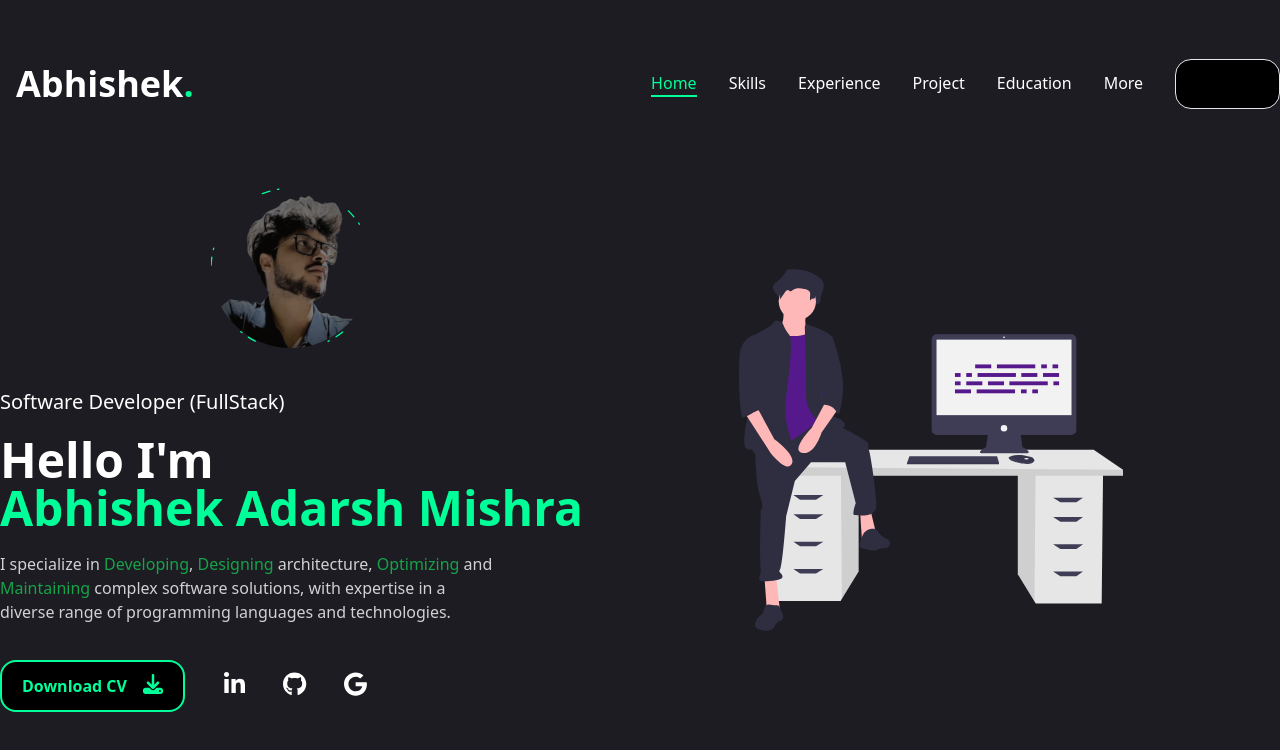
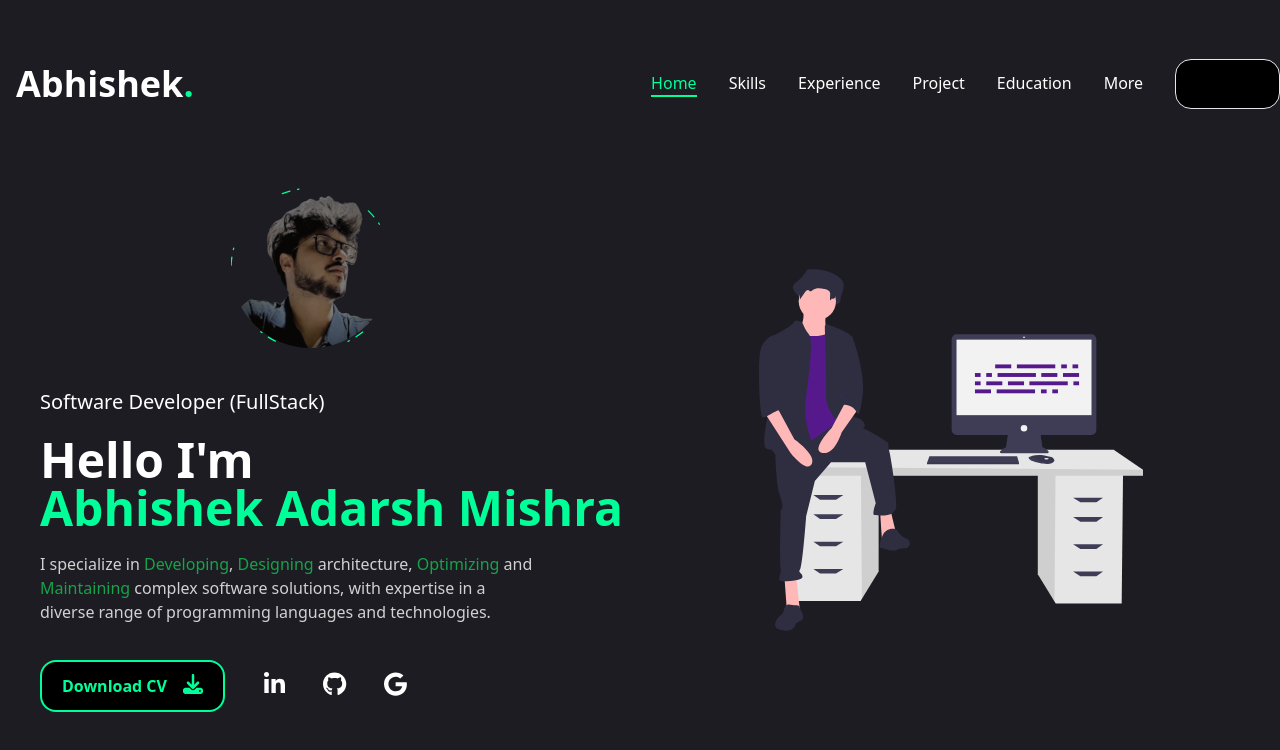
Before and after one commit to AbhishekAdarshMishra/my-portfolio, a React (Vite) app: page / in a window 1280 px wide. Shown: the top 750 px of the page. Built offline with nearby package versions, Linux system fonts and the light colour scheme; a web font is replaced by a local one.

Commit message:
minor ui change

```diff
--- a/src/components/pages/HomePage.tsx
+++ b/src/components/pages/HomePage.tsx
@@ -14,6 +14,7 @@ const HomePage = () => {
                 <div className="mb-10">
                   <Photo/>
                 </div>
+                <div className="pl-10">
                   <span className="text-2xl xl:text-xl">Software Developer (FullStack)</span>
                   <h1 className="text-3xl xl:text-5xl font-bold my-5">
                     Hello I'm <br/> <span className="text-accent">Abhishek Adarsh Mishra</span>
@@ -35,7 +36,7 @@ const HomePage = () => {
                       </div>
                   </div>
                 </div>
-
+              </div>
               <div className="hidden xl:block m-auto">
                 <img src={home} className="w-96 h-96"/>
               </div>
```
Also changed, not shown: 1 other file (tests, documents, lock files or other folders). Lines whose indentation alone changed are shown as unchanged.
